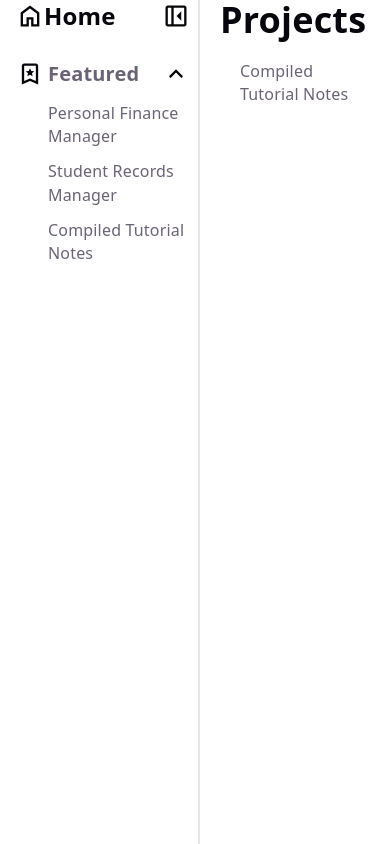
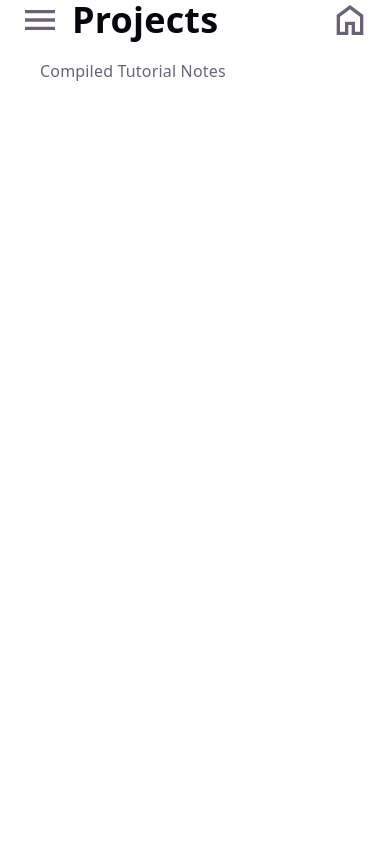
Before and after one commit to Ivan-Alexis-Tan/my-website-official, a React (Vite) app: page /projects/compiled-tutorial-notes in a window 390 px wide. Built offline with nearby package versions, Linux system fonts and the light colour scheme.

Commit message:
refactor (projects): add navbar to the projects page

```diff
--- a/src/components/app/projects/ProjectSidebar.tsx
+++ b/src/components/app/projects/ProjectSidebar.tsx
@@ -7,7 +7,7 @@ import IconBookmarkStar from "../../svgs/icons/IconBookmarkStar";
 import SidebarDrawer from "./SidebarDrawer";
 import { searchProject } from "../../../helpers/projectsDbHelpers";
 
-export default function ProjectSidebar() {
+export default function ProjectSidebar({ className }: { className?: string}) {
     const [fullSidebar, setFullSidebar] = useState<boolean>(true)
 
     const featuredProjects = searchProject("class", "featured")
@@ -17,8 +17,8 @@ export default function ProjectSidebar() {
 
     return fullSidebar
         ? (
-            <header className="w-50 h-screen sticky top-0 left-0 self-start
-                               [&_svg]:w-7 [&_svg]:h-7 [&_svg]:text-(--text-h) border-r-2 border-(--border)"
+            <header className={`${className ?? ""} w-50 h-screen sticky top-0 left-0 self-start
+                               [&_svg]:w-7 [&_svg]:h-7 [&_svg]:text-(--text-h) border-r-2 border-(--border)`}
             >
                 <nav className="mb-5 pl-4 pr-2 flex justify-between items-center">
                     <Link to={"/"} className="text-2xl flex items-center text-(--text-h) font-bold hover:[&_svg,&_span]:text-(--accent)">
@@ -47,8 +47,8 @@ export default function ProjectSidebar() {
             </header>
         )
         : (
-            <header className="w-15 h-screen gap-3 sticky top-0 left-0 self-start flex flex-col items-center
-                [&_svg]:w-7 [&_svg]:h-7 [&_svg]:text-(--text-h) [&_svg]:hover:text-(--accent) border-r-2 border-(--border)"
+            <header className={`${className ?? ""} w-15 h-screen gap-3 sticky top-0 left-0 self-start sm:flex flex-col items-center
+                [&_svg]:w-7 [&_svg]:h-7 [&_svg]:text-(--text-h) [&_svg]:hover:text-(--accent) border-r-2 border-(--border)`}
             >
                 <button className="text-white hover:text-(--accent)"
                     onClick={_ => setFullSidebar(true)}
--- a/src/components/app/projects/ProjectsPage.tsx
+++ b/src/components/app/projects/ProjectsPage.tsx
@@ -3,16 +3,19 @@ import { useParams } from "react-router-dom";
 import { DisplayProject } from "../../../helpers/projectsDbHelpers";
 
 import ProjectSidebar from "./ProjectSidebar";
+import ProjectNavbar from "./ProjectNavbar";
 
 export default function ProjectsPage() {
     const { id } = useParams()
 
     return (
         <div className="flex">
-            <ProjectSidebar />
+            <ProjectSidebar className="hidden sm:block" />
 
             <main className="flex-1 mx-5">
-                <h1 className="text-4xl text-(--text-h) font-bold mb-5">Projects</h1>
+                <ProjectNavbar className="sm:hidden mb-5" />
+
+                <h1 className="mb-5 hidden sm:block text-4xl text-(--text-h) font-bold">Projects</h1>
 
                 <div className="mx-5">
                     {DisplayProject(id as string)}
```
